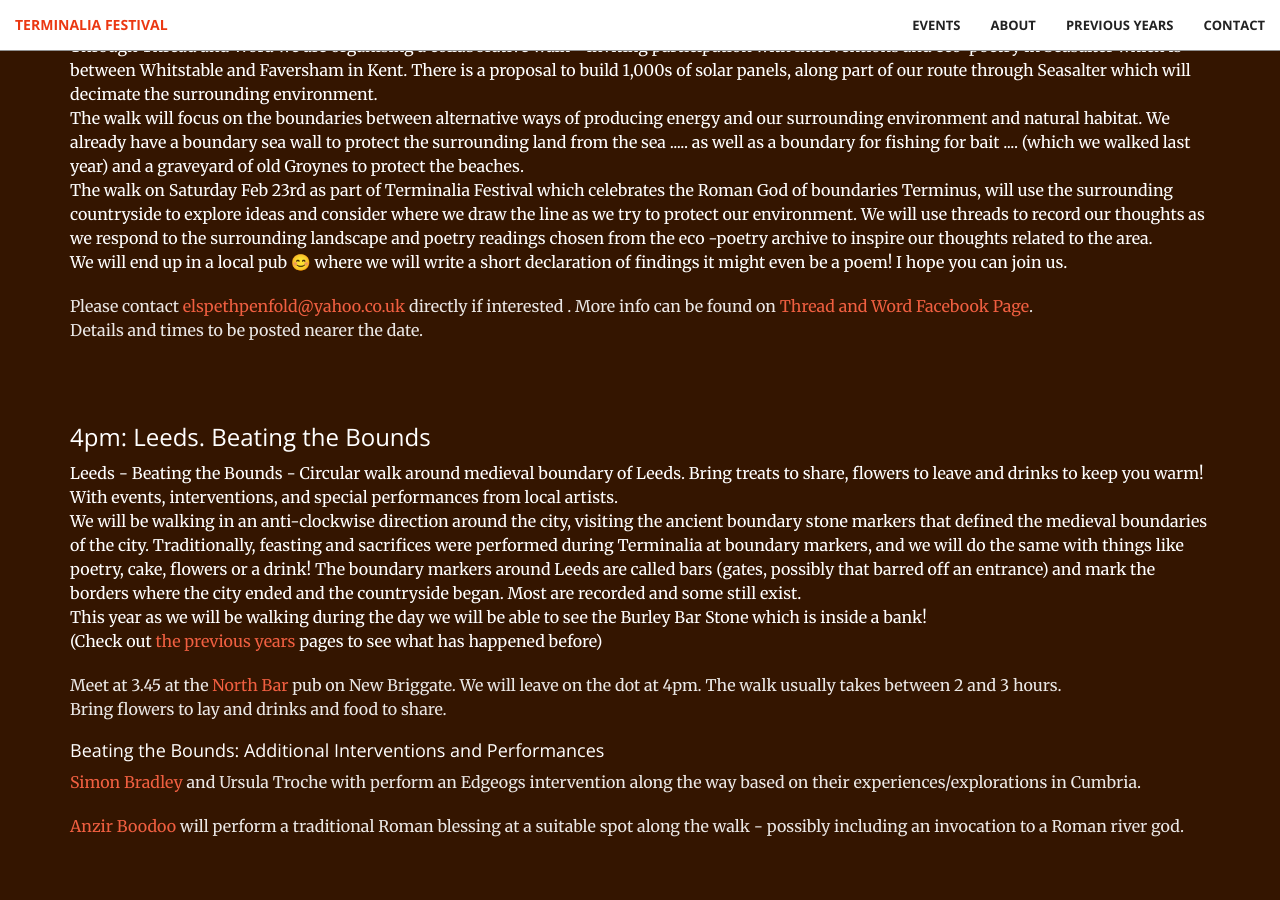
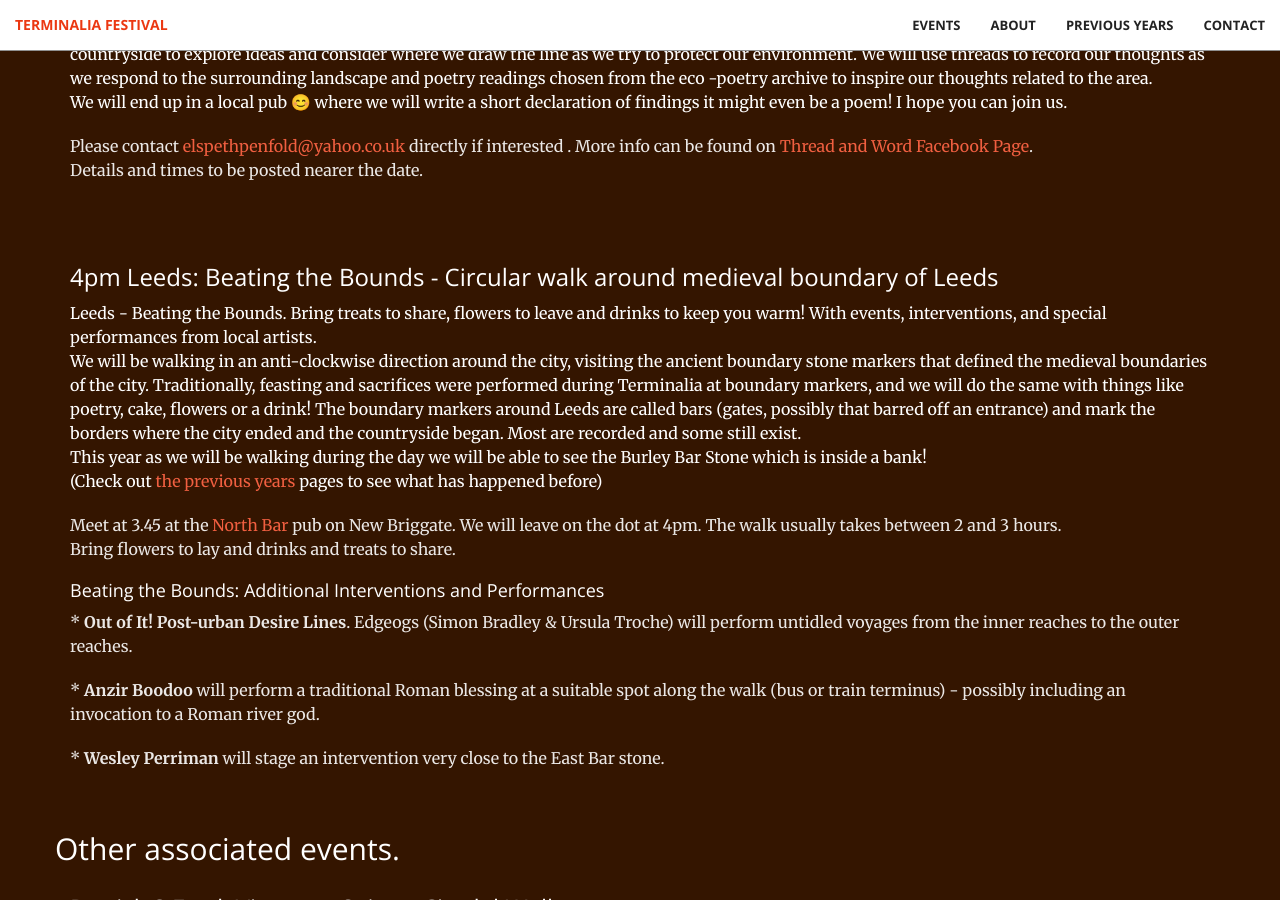
Before and after one commit to timwaters/terminalia, a Jekyll site: the page built from index.html, in a window 1280 px wide and 900 px high, scrolled down 2434 px. Built offline with Jekyll 4.4.1, drawn with Linux system fonts in a browser that asks for light colours; some of the changed text lies outside the part shown.

Commit message:
add more interventions

```diff
--- a/_includes/events.html
+++ b/_includes/events.html
@@ -1,19 +1,19 @@
 <section class="bg-primary events" id="events">
   <div class="container">
     <div class="row">
-      <div class="col-lg-12 col-lg-offset-0 text-center">
+   <!--  <div class="col-lg-12 col-lg-offset-0 text-center">
 
         <h2>Call for Events</h2>
         <p><i>Your event here!</i> <br />Events should be : psychogeographical, open to anyone to attend, and ideally free to attend <br />(but sometimes things cost, and that's ok)<br />
           You set up the event, handle the numbers etc. <br />
           Events that are private, solitary, online only or not open to all will be placed in a smaller "participations" section of the site.  </p>
-<!--
+
         <h2 class="section-heading">2018 Events Friday Feb 23rd </h2>
 
-        -->
+
 
         </div>
-
+   -->
         <hr class="light">
         <h2 class="section-heading">2019 Events Saturday February 23rd </h2>
 
@@ -21,7 +21,7 @@
 
         <div class="col-lg-12 col-lg-offset-0 text-left event">
 
-          <h3>10.30am: Stroud. Radical Stroud Terminalia Walk </h3>
+          <h3>10.30am Stroud. Radical Stroud Terminalia Walk </h3>
 
 
           <p class="text">
@@ -79,28 +79,31 @@
 
         <div class="col-lg-12 col-lg-offset-0 text-left event">
 
-          <h3>4pm:  Leeds. Beating the Bounds</h3>
+          <h3>4pm Leeds: Beating the Bounds - Circular walk around medieval boundary of Leeds</h3>
 
           <p class="text">
-            Leeds - Beating the Bounds - Circular walk around medieval boundary of Leeds. Bring treats to share, flowers to leave and drinks to keep you warm! With events, interventions, and special performances from local artists. <br />
+            Leeds - Beating the Bounds. Bring treats to share, flowers to leave and drinks to keep you warm! With events, interventions, and special performances from local artists. <br />
             We will be walking in an anti-clockwise direction around the city, visiting the ancient boundary stone markers that defined the medieval boundaries of the city. Traditionally, feasting and sacrifices were performed during Terminalia at boundary markers, and we will do the same with things like poetry, cake, flowers or a drink! The boundary markers around Leeds are called bars (gates, possibly that barred off an entrance) and mark the borders where the city ended and the countryside began. Most are recorded and some still exist. <br />
             This year as we will be walking during the day we will be able to see the Burley Bar Stone which is inside a bank! <br />
             (Check out <a href="/past">the previous years</a> pages to see what has happened before)
           </p>
           <p class="text-faded">
             Meet at 3.45 at the <a href="http://www.northbar.com/">North Bar</a> pub on New Briggate. We will leave on the dot at 4pm. The walk usually takes between 2 and 3 hours. <br />
-            Bring flowers to lay and drinks and food to share.
+            Bring flowers to lay and drinks and treats to share.
           </p>
 
           <h4>Beating the Bounds: Additional Interventions and Performances</h4>
 
           <p class="text-faded">
-            <a href="http://hud.academia.edu/SimonBradley">Simon Bradley</a> and Ursula Troche with perform an Edgeogs intervention along the way based on their experiences/explorations in Cumbria.
+            * <b>Out of It! Post-urban Desire Lines</b>. Edgeogs (Simon Bradley & Ursula Troche) will perform untidled voyages from the inner reaches to the outer reaches.</p>
+
+          <p class="text-faded">
+            * <b>Anzir Boodoo</b> will perform a traditional Roman blessing at a
+            suitable spot along the walk (bus or train terminus) - possibly including an invocation to a Roman river god.
           </p>
 
           <p class="text-faded">
-            <a href="https://twitter.com/anzrboo">Anzir Boodoo</a> will perform a traditional Roman blessing at a
-            suitable spot along the walk - possibly including an invocation to a Roman river god.
+            * <b>Wesley Perriman</b> will stage an intervention very close to the East Bar stone.
           </p>
         </div>
 
```
Also changed, not shown: other parts of _includes/events.html (+1 -1 lines).
